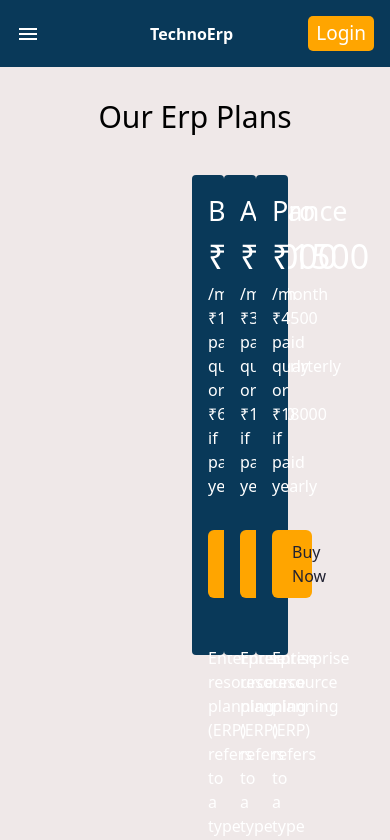
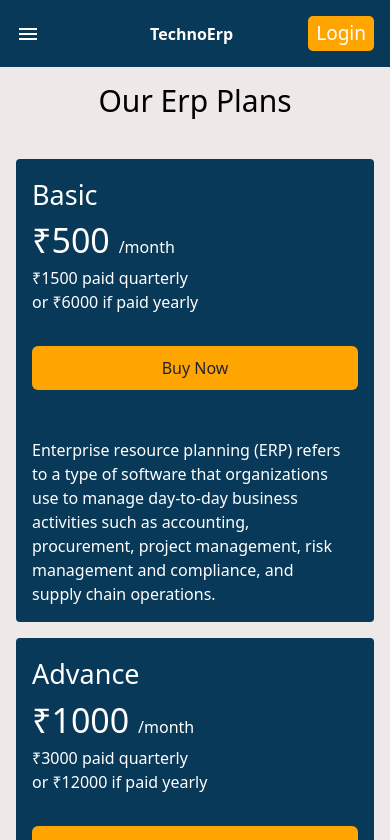
Before and after one commit to AnilBabu01/erpproject, a Next.js app: page /pricing in a window 390 px wide. Shown: the top 840 px of the page. Built offline with nearby package versions, Linux system fonts and the light colour scheme; no server answers; what @nextui-org/react would draw is missing.

Commit message:
fixed styling in login screen

```diff
--- a/src/component/Lending/Pricing/PricingScreen.module.css
+++ b/src/component/Lending/Pricing/PricingScreen.module.css
@@ -59,3 +59,27 @@
 .mainDisciption p{
     color: white;
 }
+@media (max-width: 730px) {
+  .mainprincingmain {
+    padding: 1rem;
+  }
+  .mainacrddiv {
+    display: flex;
+    justify-content: space-between;
+    align-items: center;
+    padding: 2.2rem;
+    padding-left: 0rem;
+    padding-right: 0rem;
+    flex-direction: column;
+  }
+
+  .maincardpring {
+    background-color: #093959;
+    width: 100%;
+    height: auto;
+    border-radius: 4px;
+    padding: 1rem;
+    margin-bottom: 1rem;
+  }
+
+}
```
